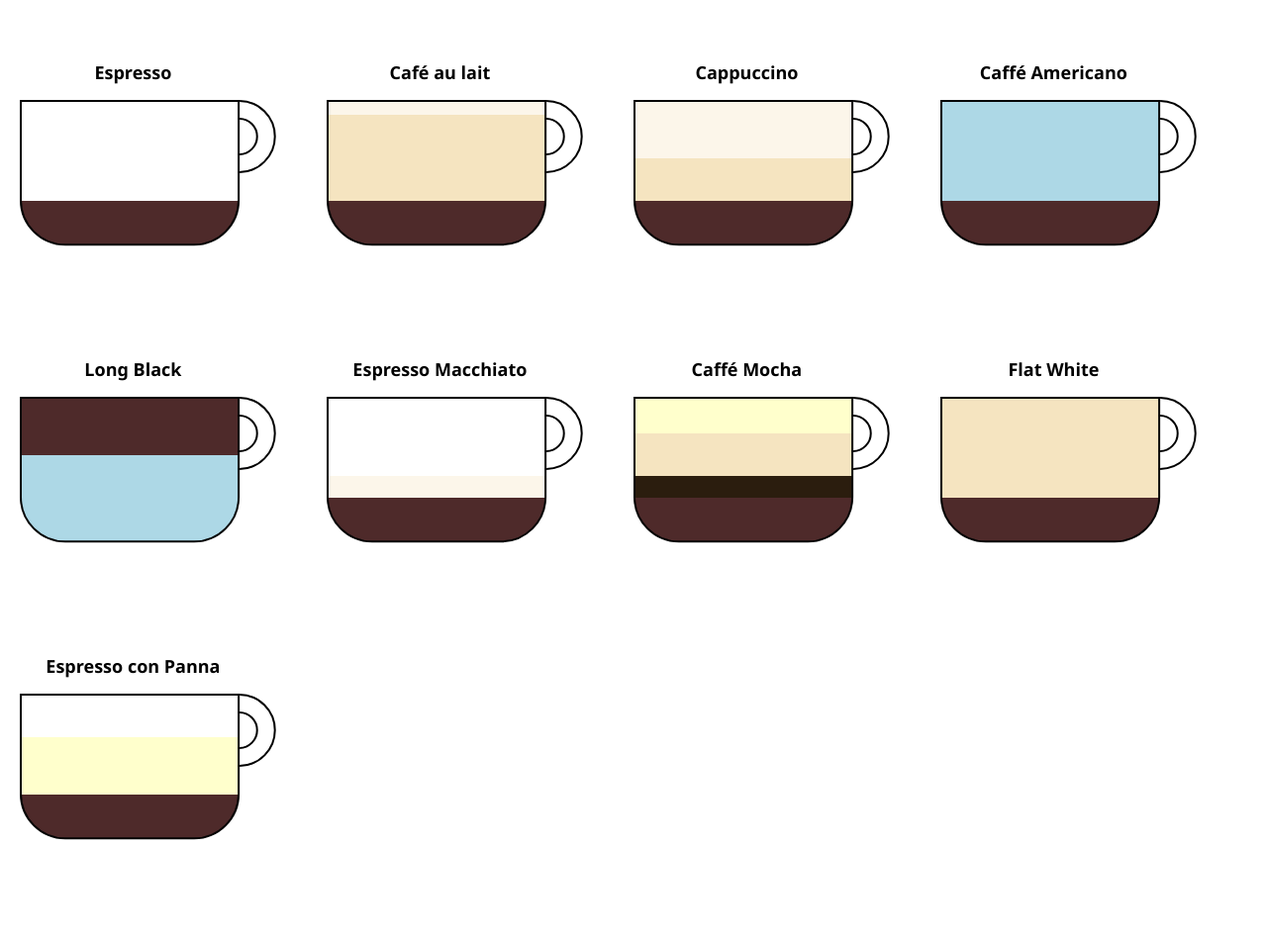
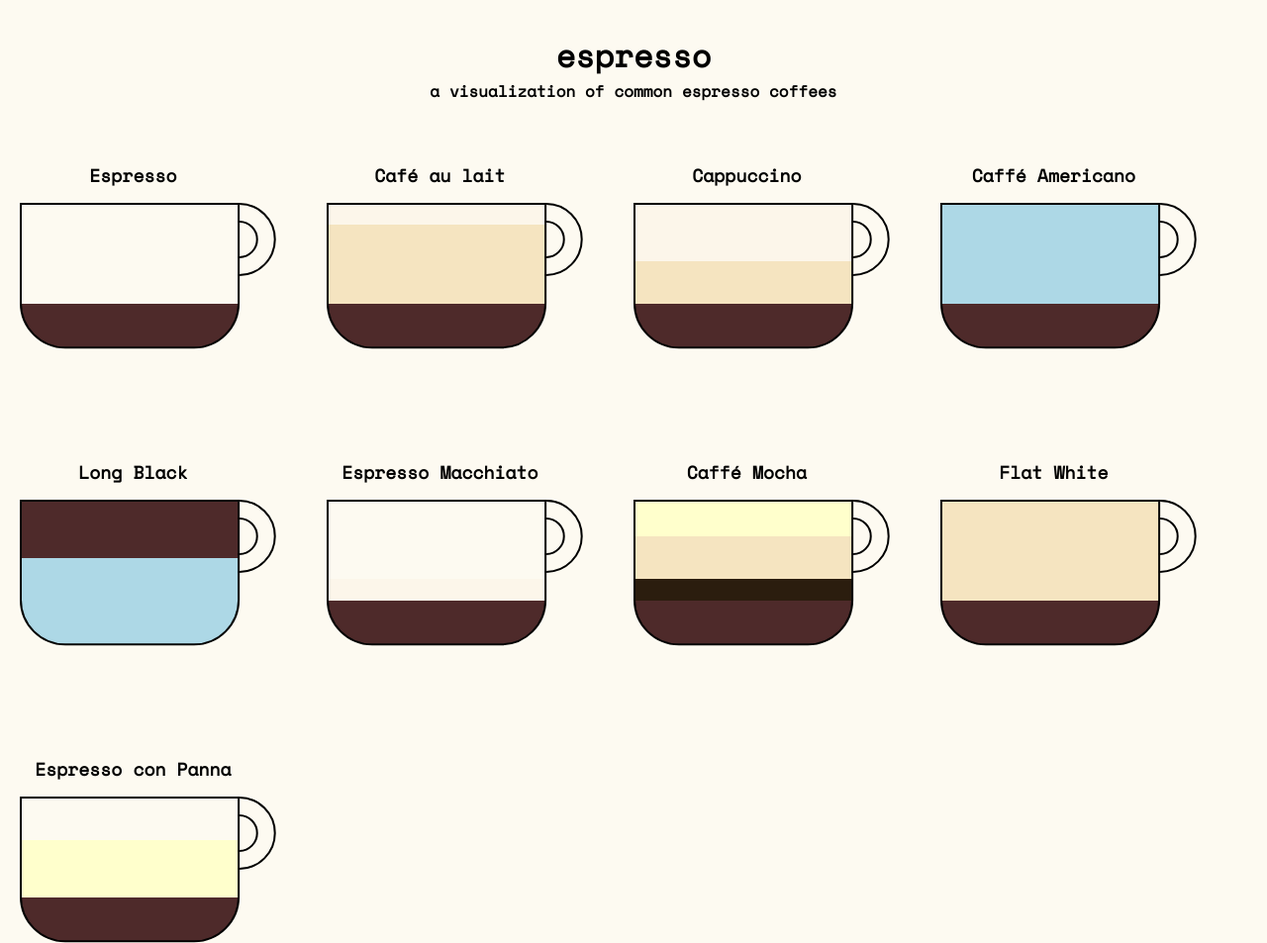
Before and after one commit to shwilliam/espresso, a plain HTML site: page index.html in a window 1280 px wide. Shown: the whole page at 99% size. Before the commit the page ends 905 px from the top, so only its background shows below. Drawn offline with nearby package versions, Linux system fonts and the light colour scheme.

Commit message:
style, redraw on resize

```diff
--- a/index.html
+++ b/index.html
@@ -5,17 +5,37 @@
   <meta charset='UTF-8'>
   <title>☕☕☕☕</title>
   <script src='https://d3js.org/d3.v5.min.js'></script>
+  <link href="https://fonts.googleapis.com/css?family=Space+Mono" rel="stylesheet">
   <style>
     html, body {
       margin: 0;
       max-width: 100%;
+      background-color: #FDFAF1;
       overflow-x: hidden;
-      font-family: 'Segoe UI', Tahoma, Geneva, Verdana, sans-serif;
+      font-family: 'Space Mono', monospace;
+      -webkit-touch-callout: none;
+        -webkit-user-select: none;
+        -khtml-user-select: none;
+          -moz-user-select: none;
+            -ms-user-select: none;
+                user-select: none;
+    }
+    h1, h2 {
+      text-align: center;
+      margin: 0;
+    }
+    h1 {
+      margin-top: 2rem;
+    }
+    h2 {
+      font-size: 16px;
     }
   </style>
 </head>
 
 <body>
+  <h1>espresso</h1>
+  <h2>a visualization of common espresso coffees</h2>
   <div id='coffee-shop'></div>
 
   <script type='text/javascript'>
@@ -40,12 +60,12 @@
           },
           {
             name: 'steamed milk',
-            percent: 60,
+            percent: 55,
             order: 2,
           },
           {
             name: 'milk foam',
-            percent: 10,
+            percent: 15,
             order: 3,
           },
         ]
@@ -177,7 +197,7 @@
     const topPadding = 100
 
     const ingredientColors = {
-      fill: '#FFFFFF',
+      fill: '#FDFAF1',
       espresso: '#4E2A2A',
       'steamed milk': '#F5E4C0',
       'milk foam': '#FCF6EA',
@@ -223,6 +243,7 @@
       })
     })
 
+    const draw = () => {
       const bodyWidth = document.body.clientWidth
       const containerPadding = (bodyWidth % drinkWidth) / 2
       const drinksPerRow = Math.floor(bodyWidth / drinkWidth)
@@ -264,7 +285,7 @@
         .append('path')
         .attr('d', cupPath)
         .attr('stroke-width', '2px')
-      .style('stroke', '#FFFFFF')
+        .style('stroke', '#FDFAF1')
         .style('fill', (d, i) => 'url(#grad' + i + ')')
         .transition()
         .duration(drinkTransition)
@@ -274,7 +295,7 @@
         .append('path')
         .attr('d', lidPath)
         .attr('stroke-width', '2px')
-      .style('stroke', '#FFFFFF')
+        .style('stroke', '#FDFAF1')
         .transition()
         .duration(drinkTransition)
         .style('stroke', '#000000')
@@ -294,7 +315,7 @@
         .append('path')
         .attr('d', handlePath)
         .attr('stroke-width', '2px')
-      .style('stroke', '#FFFFFF')
+        .style('stroke', '#FDFAF1')
         .style('fill', 'none')
         .transition()
         .duration(drinkTransition)
@@ -347,6 +368,14 @@
         .transition()
         .duration(2000)
         .attr('offset', d => d.percent + '%')
+    }
+
+    window.addEventListener('resize', () => {
+      d3.select('svg').remove()
+      draw()
+    }, true)
+
+    draw()
   </script>
 </body>
 
```
Lines whose indentation alone changed are shown as unchanged.
